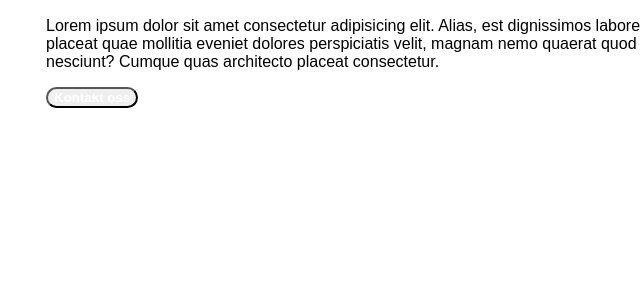
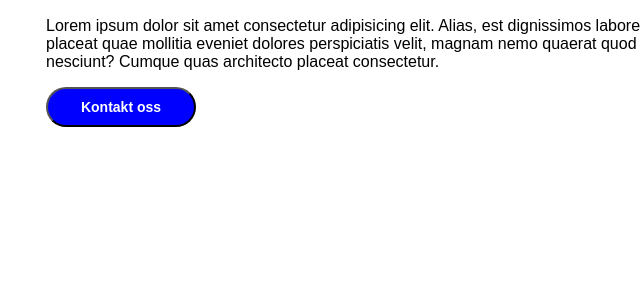
Before and after one commit to Murka1456/leksjon3, a website: page index.html in a window 1280 px wide. Shown: the part 141-438 px from the top of the page, 639-1280 px from the left. Drawn offline with Linux system fonts and the light colour scheme.

Commit message:
endres css

```diff
--- a/styles.css
+++ b/styles.css
@@ -46,12 +46,12 @@ padding:20px
   width:50% ;
 }
 .CTAbutton{
-  width: ;150px
+  width: 150px;
   padding: 10px;
-  blackground: blue;
+  background: blue;
   border-radius:20px;
   color :white;
 font-weight: 700;
-font-size;14px
+font-size:14px;
 cursor: pointer;
 }
```
